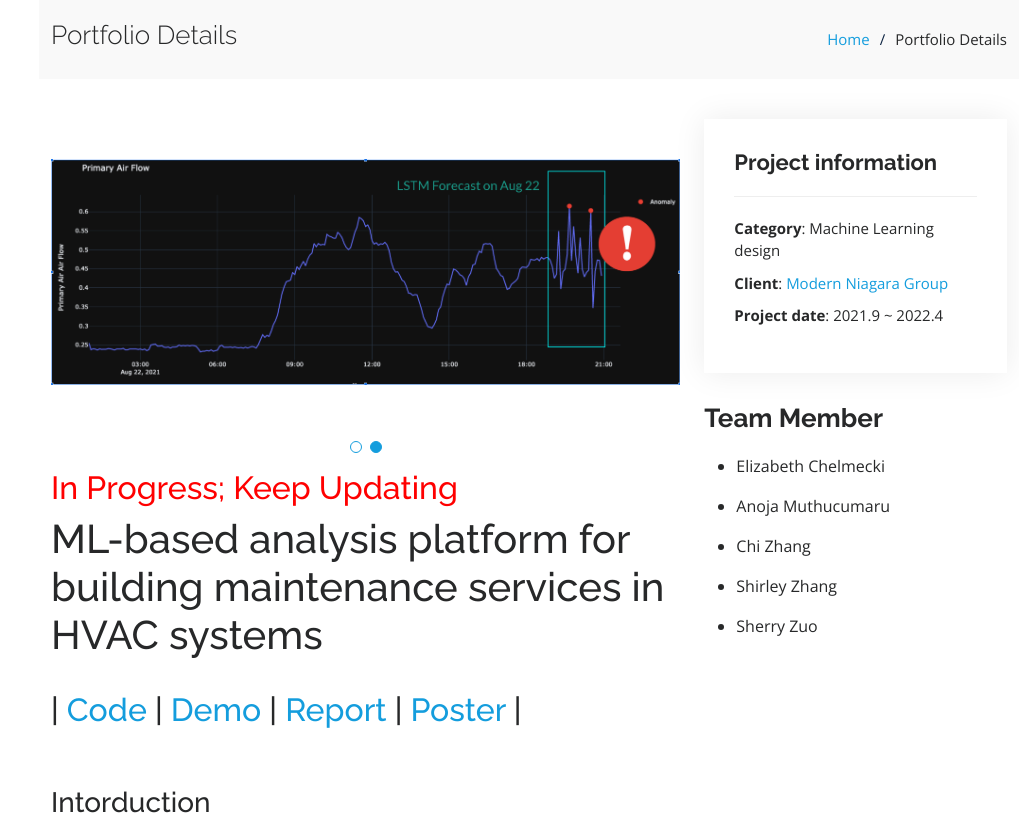
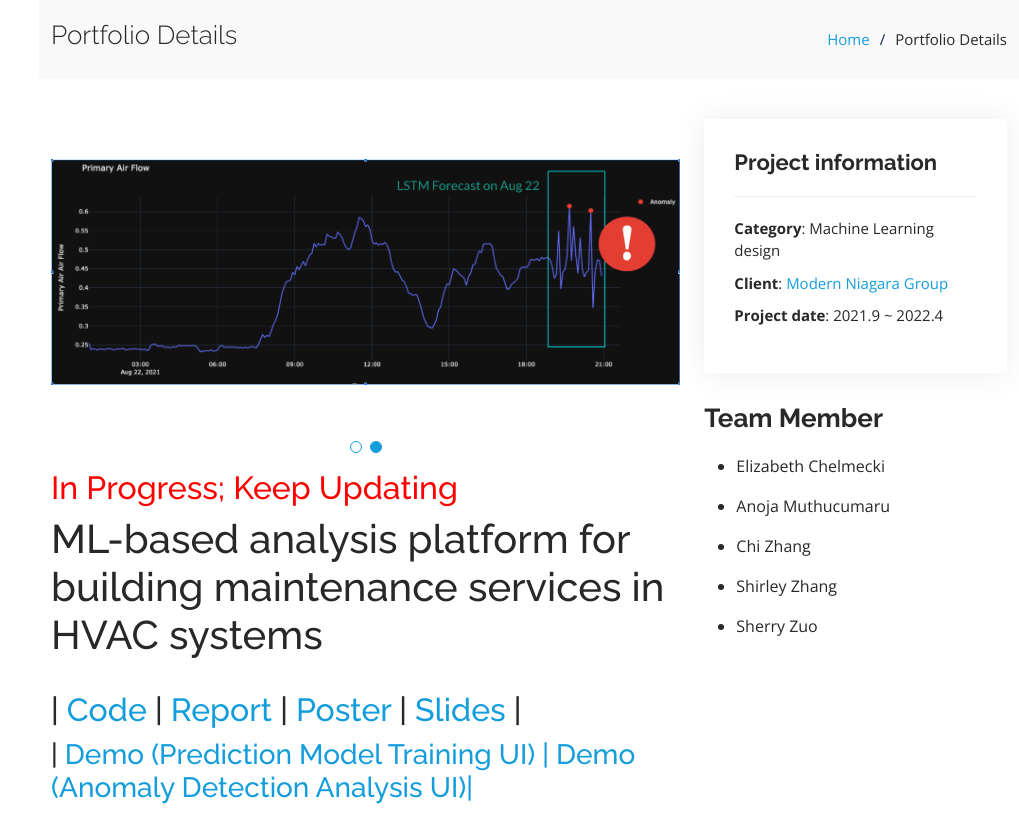
Before and after one commit to chuiyunjun/chuiyunjun.github.io, a plain HTML site: page portfolio-predictive-maintenance.html in a window 1280 px wide. Shown: the top 822 px of the page, without its empty margins (261-1280 px from the left). Drawn offline with nearby package versions, Linux system fonts and the light colour scheme.

Commit message:
update 490

```diff
--- a/portfolio-predictive-maintenance.html
+++ b/portfolio-predictive-maintenance.html
@@ -115,7 +115,8 @@
             <h2 style="color:red">In Progress; Keep Updating</h2>
             <h1> ML-based analysis platform for building maintenance services in HVAC systems </h2>
             <br/>
-            <h2>| <a href="#https://github.com/chuiyunjun/aps490">Code</a> | <a href="#">Demo</a> | <a href="#assets/files/aps490report.pdf"> Report</a> | <a href="#assets/files/aps490poster.pdf">Poster</a> | </h1>
+            <h2>| <a href="/https://github.com/chuiyunjun/aps490">Code</a> | <a href="/assets/files/aps490report.pdf"> Report</a> | <a href="/assets/files/aps490poster.pdf">Poster</a> | <a href="/assets/files/aps490slides.pdf">Slides</a> | </h1>
+            <h3>| <a href="https://youtu.be/y4Ak1dqRhBI"> Demo (Prediction Model Training UI) | <a href="https://youtu.be/UvohrSt-ooE"> Demo (Anomaly Detection Analysis UI)| </a> </h3>
             <br/>
             <!--/ul>
               <li><a href="./assets/files/proposal.pdf">Proposal</a></li>
```
Also changed, not shown: 1 other file.
